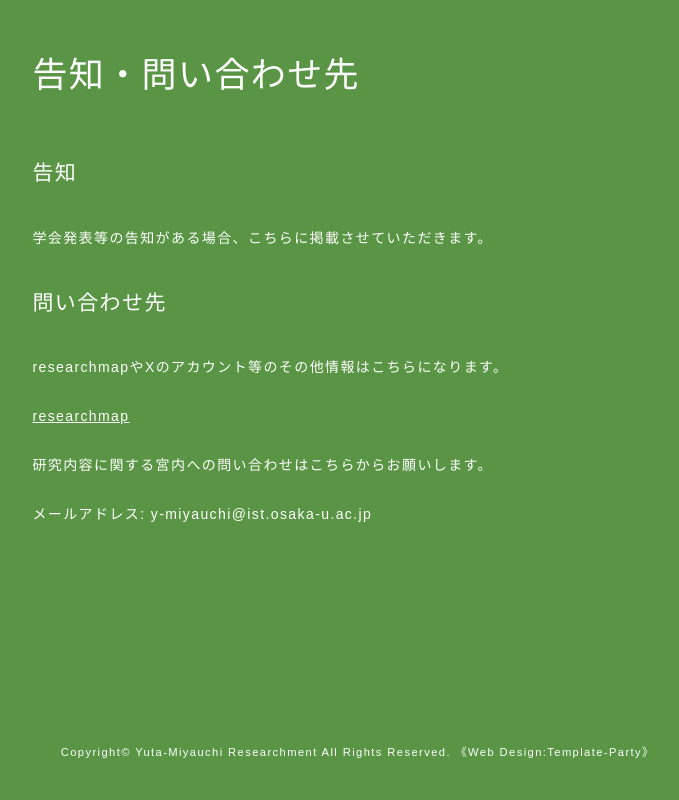
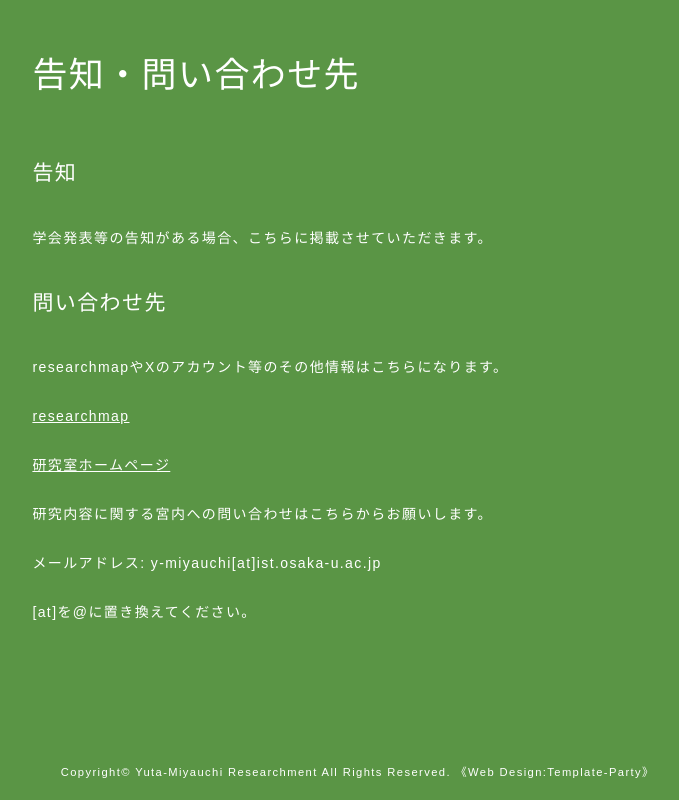
Before and after one commit to Yuta-Miyauchi/yuta-miyauchi.github.io, a plain HTML site: page index.html in a window 1280 px wide. Shown: the part 2507-3307 px from the top of the page, without its empty margins (283-962 px from the left). Drawn offline with nearby package versions, Linux system fonts and the light colour scheme; a web font is replaced by a local one.

Commit message:
added homepage link and minor change

```diff
--- a/index.html
+++ b/index.html
@@ -97,8 +97,10 @@
 <h3>問い合わせ先</h3>
 <p>researchmapやXのアカウント等のその他情報はこちらになります。</p>
 <p><a href="https://researchmap.jp/yutamiyauchi_101024">researchmap</a></p>
+<p><a href="https://mls.ist.osaka-u.ac.jp/index.html">研究室ホームページ</a></p>
 <p>研究内容に関する宮内への問い合わせはこちらからお願いします。</p>
-<p>メールアドレス: y-miyauchi@ist.osaka-u.ac.jp</p>
+<p>メールアドレス: y-miyauchi[at]ist.osaka-u.ac.jp</p>
+<p>[at]を@に置き換えてください。</p>
 
 </section>
 
```
